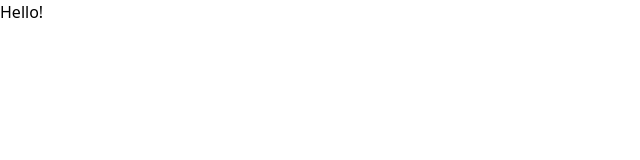
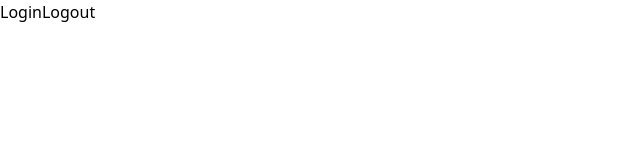
Before and after one commit to huyhnguy/readio, a Next.js app in the folder frontend/: page / in a window 1280 px wide. Shown: the top 160 px of the page, without its empty margins (0-640 px from the left). Built offline with nearby package versions, Linux system fonts and the light colour scheme.

Commit message:
integrate auth0

```diff
--- a/frontend/package.json
+++ b/frontend/package.json
@@ -9,6 +9,7 @@
     "lint": "next lint"
   },
   "dependencies": {
+    "@auth0/nextjs-auth0": "^3.5.0",
     "next": "15.1.6",
     "react": "^19.0.0",
     "react-dom": "^19.0.0"
--- /dev/null
+++ b/frontend/src/app/api/auth/[auth0]/route.ts
@@ -0,0 +1,4 @@
+// app/api/auth/[auth0]/route.js
+import { handleAuth } from '@auth0/nextjs-auth0';
+
+export const GET = handleAuth();
--- a/frontend/src/app/layout.tsx
+++ b/frontend/src/app/layout.tsx
@@ -1,5 +1,6 @@
 
 import "./globals.css";
+import { UserProvider } from '@auth0/nextjs-auth0/client';
 
 export default function RootLayout({
   children,
@@ -8,11 +9,11 @@
 }>) {
   return (
     <html lang="en">
-      <body
-
-      >
-        {children}
-      </body>
+      <UserProvider>
+        <body>
+          {children}
+        </body>
+      </UserProvider>
     </html>
   );
 }
--- a/frontend/src/app/page.tsx
+++ b/frontend/src/app/page.tsx
@@ -1,8 +1,9 @@
 
 export default function Home() {
   return (
-    <div> Hello!
-
+    <div>
+      <a href="/api/auth/login">Login</a>
+      <a href="/api/auth/logout">Logout</a>
     </div>
   );
 }
```
Also changed, not shown: frontend/src/app/components/ProfileClient.tsx (added, +20 -0 lines), frontend/src/app/profile/page.tsx (added, +9 -0 lines), 1 other file (tests, documents, lock files or other folders).
